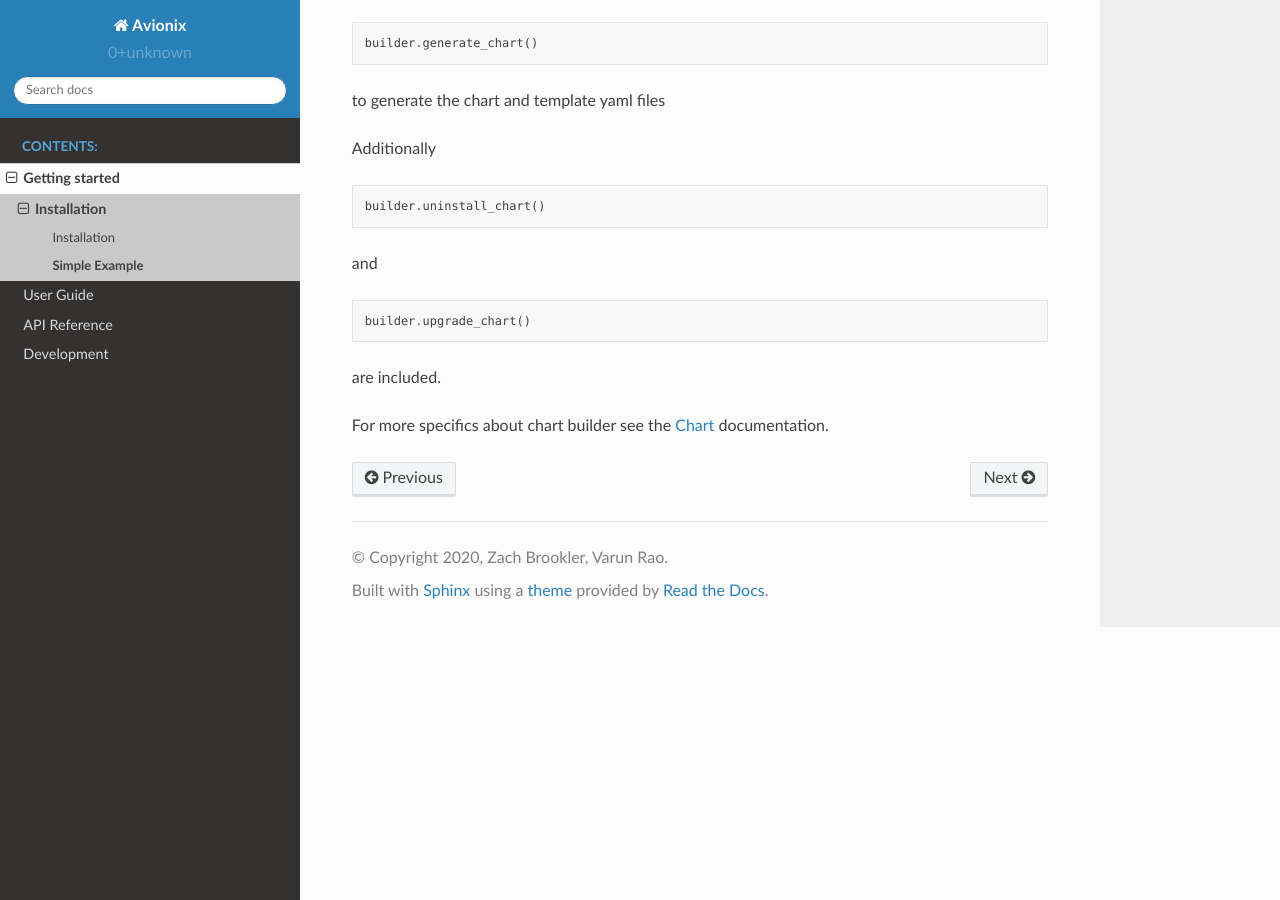
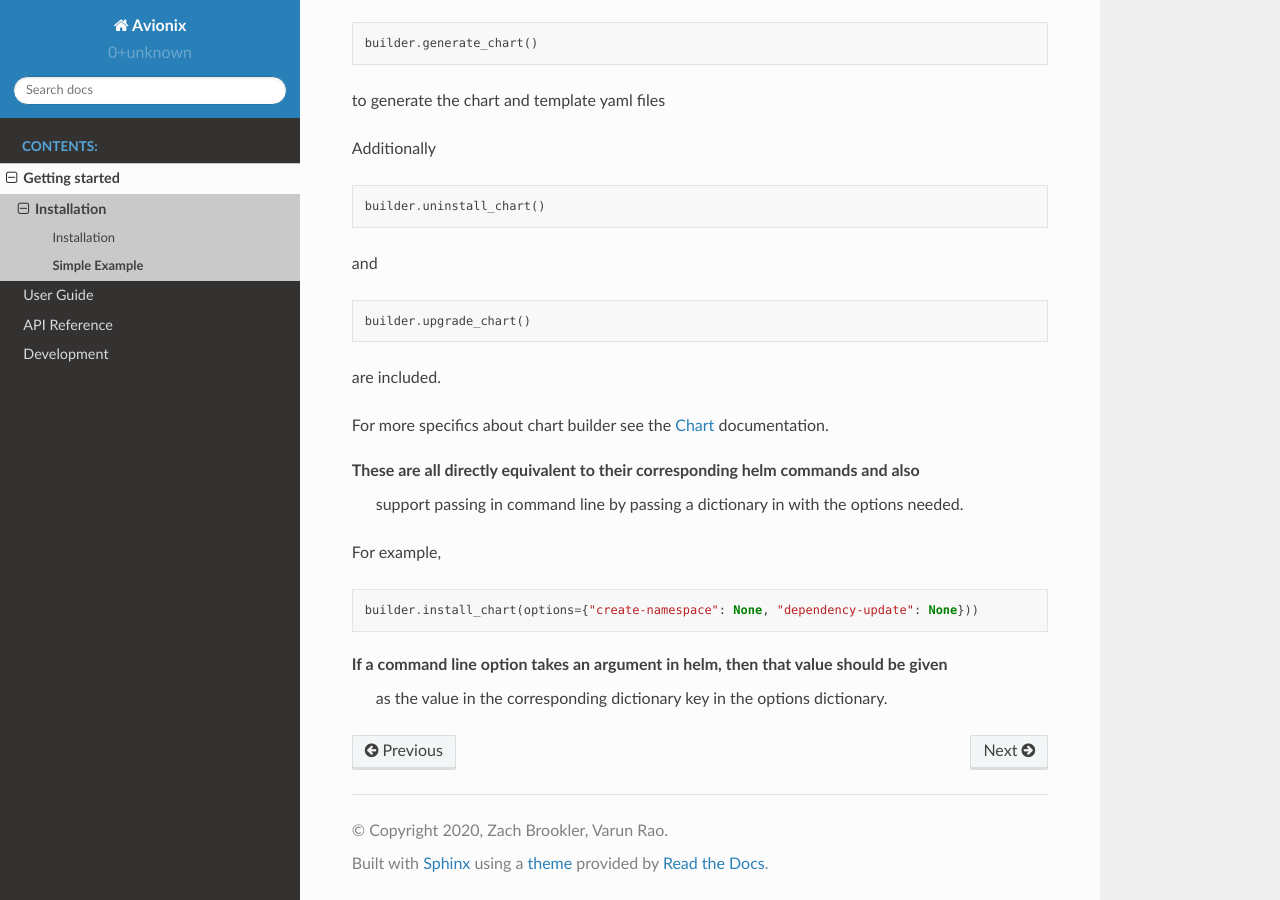
Before and after one commit to zbrookle/avionix, a Sphinx documentation site: the page built from docs/source/getting_started/simple_example.rst, in a window 1280 px wide and 900 px high, scrolled down 1001 px. Built offline with Sphinx 7.4.7 and the Read the Docs theme 2.0.0, drawn with Linux system fonts in a browser that asks for light colours; pages that are not in the unit, such as notebooks, are missing from menus.

Commit message:
DOC: Move helm args explanation

```diff
--- a/docs/source/getting_started/simple_example.rst
+++ b/docs/source/getting_started/simple_example.rst
@@ -70,3 +70,16 @@ and
 are included.
 
 For more specifics about chart builder see the :ref:`chart` documentation.
+
+These are all directly equivalent to their corresponding helm commands and also
+ support passing in command line by passing a dictionary in with the options needed.
+
+For example,
+
+.. code-block:: python
+
+    builder.install_chart(options={"create-namespace": None, "dependency-update": None}))
+
+
+If a command line option takes an argument in helm, then that value should be given
+ as the value in the corresponding dictionary key in the options dictionary.
```
Also changed, not shown: README.md (+0 -13 lines).
